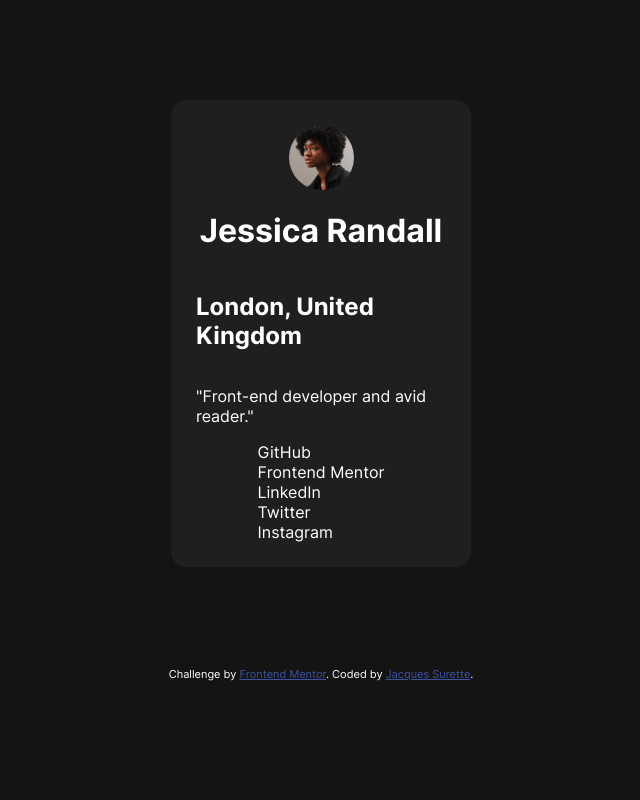
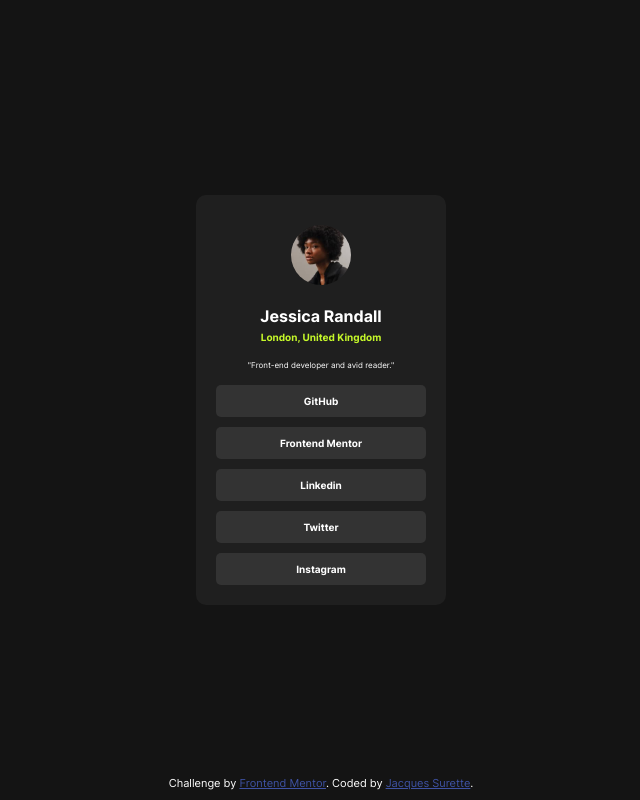
Before and after one commit to j5ur3tt3/social-link-profile, a plain HTML site: page index.html in a window 1280 px wide. Shown: the whole page, without its empty margins (319-959 px from the left). Drawn offline with Linux system fonts and the light colour scheme.

Commit message:
Final version

```diff
--- a/index.html
+++ b/index.html
@@ -11,25 +11,28 @@
 
 </head>
 <body>
+  <div class="bg-wrapper">
     <div class="main-container">
-    <img src="./assets/images/avatar-jessica.jpeg" alt="avatar Jessica">
+
+      <img class="avatar-img" src="./assets/images/avatar-jessica.jpeg" alt="avatar Jessica">
       <h1>Jessica Randall</h1>
       <h2>London, United Kingdom</h2>
       <p>"Front-end developer and avid reader."</p>
 
 
-    <div class="button-container">
-      <div class="btn-link">GitHub</div>
-      <div class="btn-link">Frontend Mentor</div>
-      <div class="btn-link">LinkedIn</div>
-      <div class="btn-link">Twitter</div>
-      <div class="btn-link">Instagram</div>
+      <div class="link-container">
+        <a href="">GitHub</a>
+        <a href="">Frontend Mentor</a>
+        <a href="">Linkedin</a>
+        <a href="">Twitter</a>
+        <a href="">Instagram</a>
       </div>
     </div>
-
     <div class="attribution">
       Challenge by <a href="https://www.frontendmentor.io?ref=challenge" target="_blank">Frontend Mentor</a>.
       Coded by <a href="mailto:j4cqu355ur3tt3@gmail.com">Jacques Surette</a>.
     </div>
+  </div>
+
 </body>
 </html>
--- a/style/main.scss
+++ b/style/main.scss
@@ -1,11 +1,5 @@
-
 * {
-  border-spacing: border-box;
-}
-
-@font-face {
-  font-family: InterVariableFont;
-  src: url(../assets/fonts/Inter-VariableFont_slnt\,wght.ttf);
+  box-sizing: border-box;
 }
 
 // colors
@@ -17,33 +11,92 @@ $grey-700: hsl(0, 0%, 20%);
 $grey-800: hsl(0, 0%, 12%);
 $grey-900: hsl(0, 0%, 8%);
 
+@font-face {
+  font-family: 'Inter';
+  src: URL('../assets/fonts/Inter-VariableFont_slnt\,wght.ttf') format('truetype');
+}
+
+
 body {
-  font-family: InterVariableFont;
-  background-color: $grey-900;
+  margin: 0;
+  position: relative;
+  font-family: 'Inter';
   color: $white;
-
-  .main-container {
-    margin: 100px auto;
-    background-color: $grey-800;
-    padding: 25px;
+  .bg-wrapper {
+    background-color: $grey-900;
     display: flex;
     flex-direction: column;
+    justify-content: center;
     align-items: center;
-    width: 250px;
-    border-radius: 15px;
+    min-height: 100vh;
+    .main-container {
+      display: flex;
+      flex-direction: column;
+      align-items: center;
+      background-color: $grey-800;
+      border-radius: 10px;
+      padding: 20px;
+      min-width: 250px;
+      .avatar-img {
+        height: 60px;
+        width: 60px;
+        border-radius: 50px;
+        margin: 10px;
+      }
+      h1 {
+        font-size: 16px;
+        margin-bottom: 5px;
+      }
+      h2 {
+        margin-top: 0;
+        font-size: 10px;
+        color: $green;
+      }
+      p {
+        font-size: 8px;
+        margin-bottom: 15px;
+      }
 
 
-    img {
-      border-radius: 50px;
-      width: 65px;
-      height: 65px;
-    }
 
 
+      .link-container {
+        display: flex;
+        flex-direction: column;
+        align-items: center;
+        width: 100%;
+        gap: 10px;
+        a {
+          color: $white;
+          text-align: center;
+          font-size: 10px;
+          font-weight: 700;
+          background-color: $grey-700;
+          text-decoration: none;
+          width: 100%;
+          padding: 10px;
+          border-radius: 5px;
+          &:active, &:hover {
+            background-color: $green;
+            color: $grey-800;
+          }
+        }
+      }
+    }
+  }
+  .attribution {
+    position: absolute;
+    bottom: 10px;
+
+    font-size: 11px;
+    text-align: center;
+    a {
+      color: hsl(228, 45%, 44%);
+    }
   }
 
 
-.attribution { font-size: 11px; text-align: center; color: $white;}
-.attribution a { color: hsl(228, 45%, 44%); }
+
+
 
 }
```
Also changed, not shown: style/main.css, 1 other file. Lines whose indentation alone changed are shown as unchanged.
